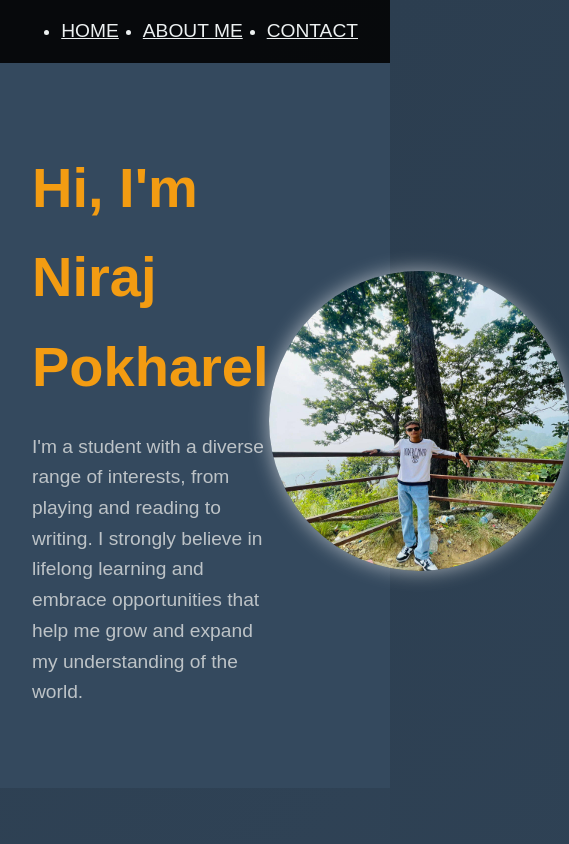
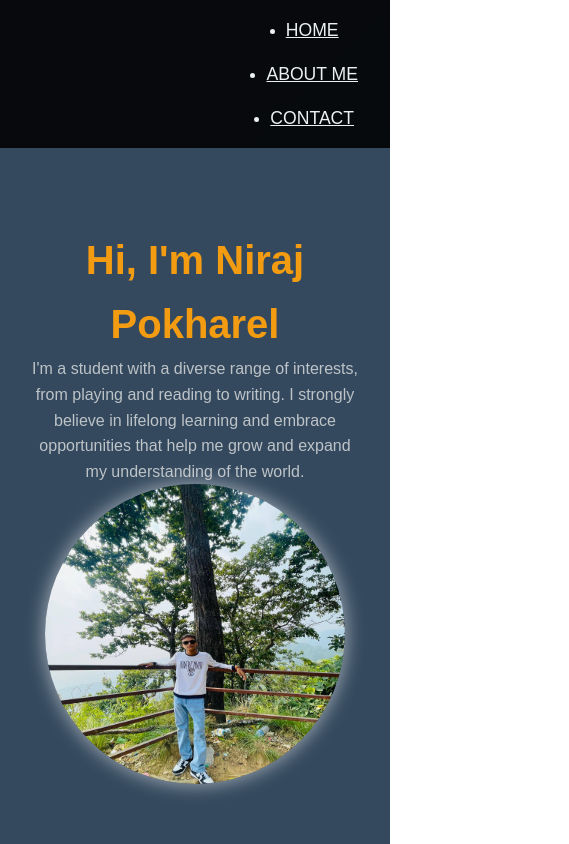
Before and after one commit to Nirajpokh/nirajpokharel, a plain HTML site: page index.html in a window 390 px wide. Shown: the top 844 px of the page, 569 px wide, since content can reach past the window. Drawn offline with Linux system fonts and the light colour scheme.

Commit message:
Update np.css

```diff
--- a/np.css
+++ b/np.css
@@ -1,4 +1,4 @@
-/* Global Styles */
+/* Global Reset */
 * {
     margin: 0;
     padding: 0;
@@ -6,15 +6,13 @@
     font-family: "Poppins", sans-serif;
 }
 
-/* Prevent mobile adjustments */
+/* Body */
 body {
     background: linear-gradient(135deg, #2c3e50, #34495e);
     color: #ecf0f1;
     line-height: 1.6;
     font-size: 18px;
-    overflow-x: hidden;
 }
-
 
 /* Header */
 header {
@@ -24,15 +22,12 @@ header {
     background: rgba(0, 0, 0, 0.85);
 }
 
-/* More styles for other sections like Hero, About, etc. */
-
 .logo {
     font-size: 2rem;
     font-weight: bold;
-    color: #1abc9c; /* Teal logo color */
+    color: #1abc9c;
     text-transform: uppercase;
     letter-spacing: 2px;
-    animation: logoMove 2s ease-out infinite;
 }
 
 .navbar ul {
@@ -41,18 +36,16 @@ header {
 }
 
 .navbar ul li a {
-    color: #ecf0f1; /* Light grey text */
+    color: #ecf0f1;
     font-size: 1.2rem;
     text-transform: uppercase;
     transition: color 0.3s ease;
 }
 
 .navbar ul li a:hover {
-    color: #e74c3c; /* Red hover color */
+    color: #e74c3c;
 }
-body {
-    overflow-x: hidden;
-}
+
 
 
 /* Header Animation */
@@ -74,26 +67,31 @@ body {
     justify-content: space-between;
     align-items: center;
     padding: 5rem 2rem;
-    background: #34495e; /* Dark grey-blue background */
+    background: #34495e;
 }
 
 .hero-content {
     max-width: 500px;
-    text-align: left;
 }
 
 .hero-content h1 {
     font-size: 3.5rem;
-    color: #f39c12; /* Yellow-orange text */
-    animation: fadeIn 2s ease-in-out;
+    color: #f39c12;
 }
 
 .hero-content p {
     font-size: 1.2rem;
-    color: #bdc3c7; /* Light grey text */
-    margin-top: 20px;
-    animation: fadeIn 2s ease-in-out;
+    color: #bdc3c7;
 }
+
+/* Footer */
+footer {
+    background: #2c3e50;
+    padding: 2rem;
+    text-align: center;
+    color: #ecf0f1;
+}
+
 
 .hero-image img {
     width: 300px;
@@ -235,11 +233,40 @@ body {
     transform: translateY(1px);
 }
 @media (max-width: 768px) {
-    /* Ensure desktop version layout stays */
-    .contact-heading {
-        font-size: 36px;
+    body {
+        font-size: 16px;
+    }
+/* Mobile First: Apply base styles for mobile devices */
+@media (max-width: 768px) {
+    body {
+        font-size: 16px;
     }
 
+    /* Hero Section: Stack content vertically */
+    .hero {
+        flex-direction: column;
+        text-align: center;
+    }
+
+    .hero-content h1 {
+        font-size: 2.5rem;  /* Smaller font size for mobile */
+    }
+
+    .hero-content p {
+        font-size: 1rem;  /* Smaller text for mobile */
+    }
+
+    /* Navbar: Stack navigation links */
+    .navbar ul {
+        flex-direction: column;
+        align-items: center;
+        gap: 1rem;
+    }
+
+    .navbar ul li a {
+        font-size: 1.1rem;  /* Slightly smaller font size */
+    }
+}
     .input-field {
         font-size: 18px;
         padding: 12px;
```
